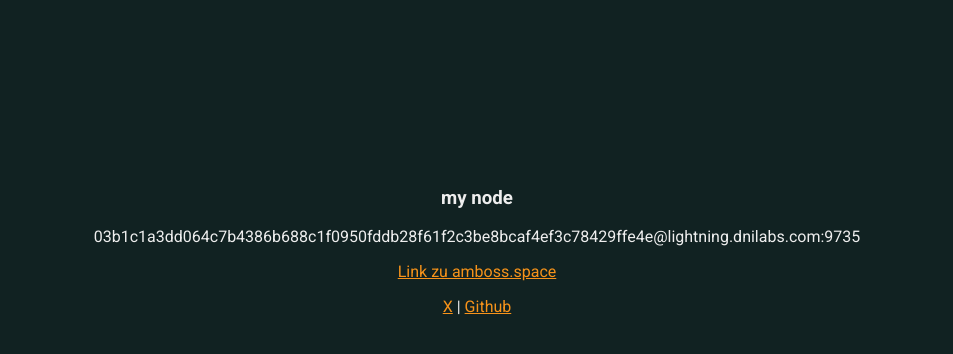
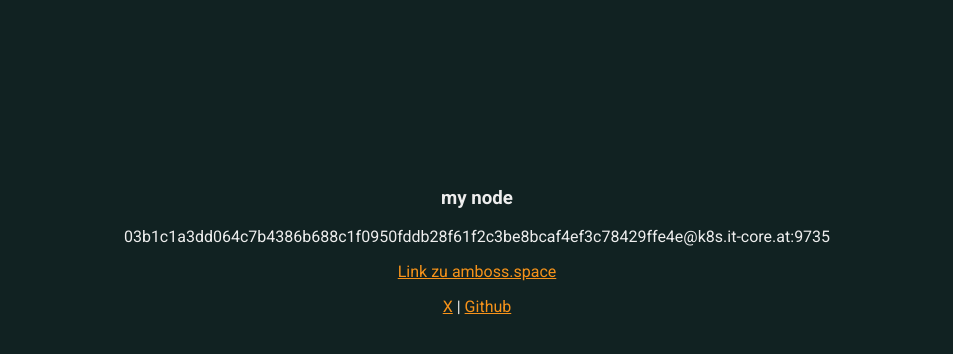
Before and after one commit to dni/b1tco1n.org, a plain HTML site: page index.html in a window 1280 px wide. Shown: the part 574-928 px from the top of the page, without its empty margins (163-1116 px from the left). Drawn offline with Linux system fonts and the light colour scheme.

Commit message:
fix: lightning node address via k8s.it-core.at
Co-Authored-By: Claude Opus 5.5 <noreply@anthropic.com>

```diff
--- a/index.html
+++ b/index.html
@@ -19,7 +19,7 @@
 
   <section class="node">
     <h3>my node</h3>
-    <p>03b1c1a3dd064c7b4386b688c1f0950fddb28f61f2c3be8bcaf4ef3c78429ffe4e@lightning.dnilabs.com:9735</p>
+    <p>03b1c1a3dd064c7b4386b688c1f0950fddb28f61f2c3be8bcaf4ef3c78429ffe4e@k8s.it-core.at:9735</p>
     <p><a href="https://amboss.space/node/03b1c1a3dd064c7b4386b688c1f0950fddb28f61f2c3be8bcaf4ef3c78429ffe4e">Link zu amboss.space</a><br /></p>
     <p><a href="https://x.com/dnilabs">X</a> | <a href="https://github.com/dni">Github</a></p>
   </section>
```
